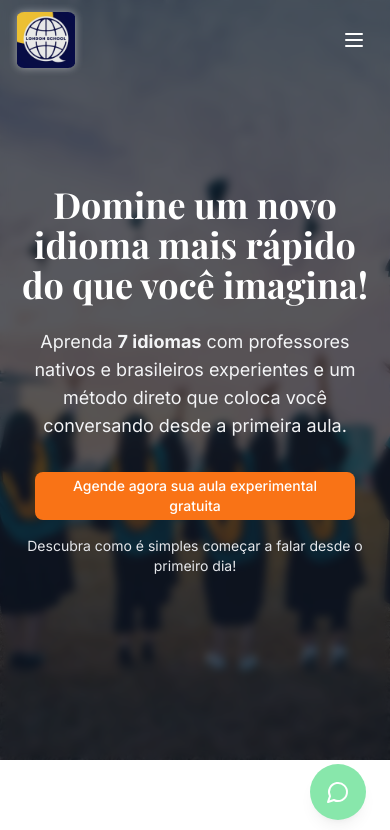
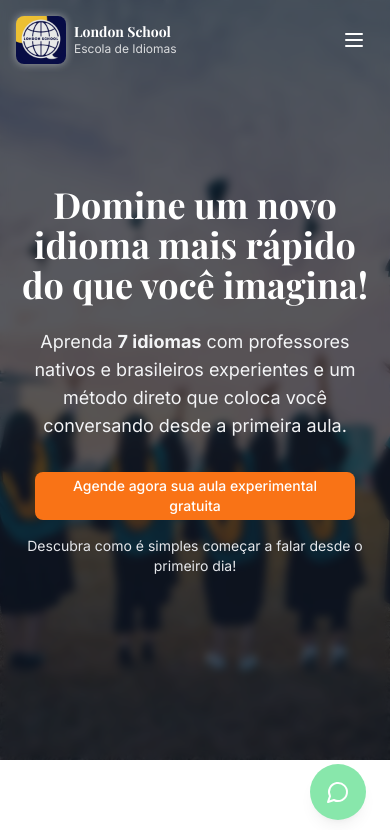
Before and after one commit to Tomcrconsultor/site-london, a React (Vite) app: page / in a window 390 px wide. Shown: the top 830 px of the page. Built offline with nearby package versions, Linux system fonts and the light colour scheme.

Commit message:
feat: London School v1.0 - Melhorias finais na responsividade dos botões

```diff
--- a/src/components/CTAFinal.tsx
+++ b/src/components/CTAFinal.tsx
@@ -33,24 +33,28 @@ export default function CTAFinal() {
             Não deixe seu sonho de falar um novo idioma para depois. Junte-se aos nossos mais de 2.000 alunos satisfeitos e conquiste a fluência que vai abrir portas no mundo inteiro.
           </p>
 
-          <div className="flex flex-col sm:flex-row gap-4 justify-center items-center">
+          <div className="flex flex-col sm:flex-row gap-4 justify-center items-stretch max-w-3xl mx-auto px-4">
             <Button
               size="lg"
               onClick={() => redirectToWhatsApp()}
-              className="bg-white text-[#1E3A8A] hover:bg-white/90 text-lg px-8 py-6 rounded-xl flex items-center gap-2 w-full sm:w-auto"
+              className="bg-white text-[#1E3A8A] hover:bg-white/90 text-sm sm:text-base w-full sm:flex-1 py-4 sm:py-6 rounded-xl flex items-center justify-center gap-2 transition-all"
             >
-              Agende sua aula experimental gratuita
-              <ArrowRight className="w-5 h-5" />
+              <span className="line-clamp-2 text-center">
+                Agende sua aula experimental gratuita
+              </span>
+              <ArrowRight className="w-4 h-4 sm:w-5 sm:h-5 flex-shrink-0" />
             </Button>
 
             <Button
               variant="outline"
               size="lg"
               onClick={() => redirectToWhatsApp(CONTACT_MESSAGE)}
-              className="border-white text-white hover:bg-white/10 text-lg px-8 py-6 rounded-xl flex items-center gap-2 w-full sm:w-auto"
+              className="border-white text-white hover:bg-white/10 text-sm sm:text-base w-full sm:flex-1 py-4 sm:py-6 rounded-xl flex items-center justify-center gap-2 transition-all"
             >
-              Fale com nossa equipe
-              <MessageCircle className="w-5 h-5" />
+              <span className="line-clamp-2 text-center">
+                Fale com nossa equipe
+              </span>
+              <MessageCircle className="w-4 h-4 sm:w-5 sm:h-5 flex-shrink-0" />
             </Button>
           </div>
 
--- a/src/components/Navbar.tsx
+++ b/src/components/Navbar.tsx
@@ -46,34 +46,34 @@ export default function Navbar() {
       <div className="container mx-auto px-4 sm:px-6 lg:px-8">
         <div className="flex items-center justify-between h-20">
           {/* Logo */}
-          <a href="#" className="flex items-center gap-4">
+          <a href="#" className="flex items-center gap-2 sm:gap-4 flex-shrink-0 mr-4 md:mr-8 lg:mr-16">
             <img
               src="/logo.png"
               alt="London School"
-              className={`h-14 md:h-16 w-auto object-contain transition-all duration-300 rounded-lg ${
+              className={`h-12 sm:h-14 md:h-16 w-auto object-contain transition-all duration-300 rounded-lg ${
                 isScrolled ? '' : 'opacity-90'
               }`}
               style={{
-                minWidth: '60px',
-                maxWidth: '140px',
+                minWidth: '50px',
+                maxWidth: '120px',
                 filter: isScrolled ? 'none' : 'drop-shadow(0 0 4px rgba(255,255,255,0.5))'
               }}
             />
-            <div className={`hidden sm:block transition-all duration-300 ${
+            <div className={`block transition-all duration-300 ${
               isScrolled ? 'text-neutral-900' : 'text-white'
             }`}>
-              <h1 className="text-xl font-playfair font-bold">London School</h1>
-              <p className="text-sm opacity-80">Escola de Idiomas</p>
+              <h1 className="text-sm sm:text-base md:text-xl font-playfair font-bold leading-tight">London School</h1>
+              <p className="text-xs sm:text-sm opacity-80 whitespace-nowrap">Escola de Idiomas</p>
             </div>
           </a>
 
           {/* Menu Desktop */}
-          <div className="hidden md:flex items-center space-x-8">
+          <div className="hidden md:flex items-center gap-3 lg:gap-5 xl:gap-8 flex-shrink-0">
             {menuItems.map((item) => (
               <button
                 key={item.href}
                 onClick={() => scrollToSection(item.href)}
-                className={`text-sm font-medium transition-colors ${
+                className={`text-sm font-medium transition-colors whitespace-nowrap ${
                   isScrolled ? "text-neutral-700 hover:text-[#1E3A8A]" : "text-white hover:text-white/80"
                 }`}
               >
@@ -82,7 +82,8 @@ export default function Navbar() {
             ))}
             <Button
               onClick={() => scrollToSection("#cta-final")}
-              className="bg-[#1E3A8A] text-white hover:bg-[#1E3A8A]/90"
+              className="bg-[#1E3A8A] text-white hover:bg-[#1E3A8A]/90 whitespace-nowrap min-w-[90px] text-sm"
+              size="sm"
             >
               Aula Grátis
             </Button>
```
